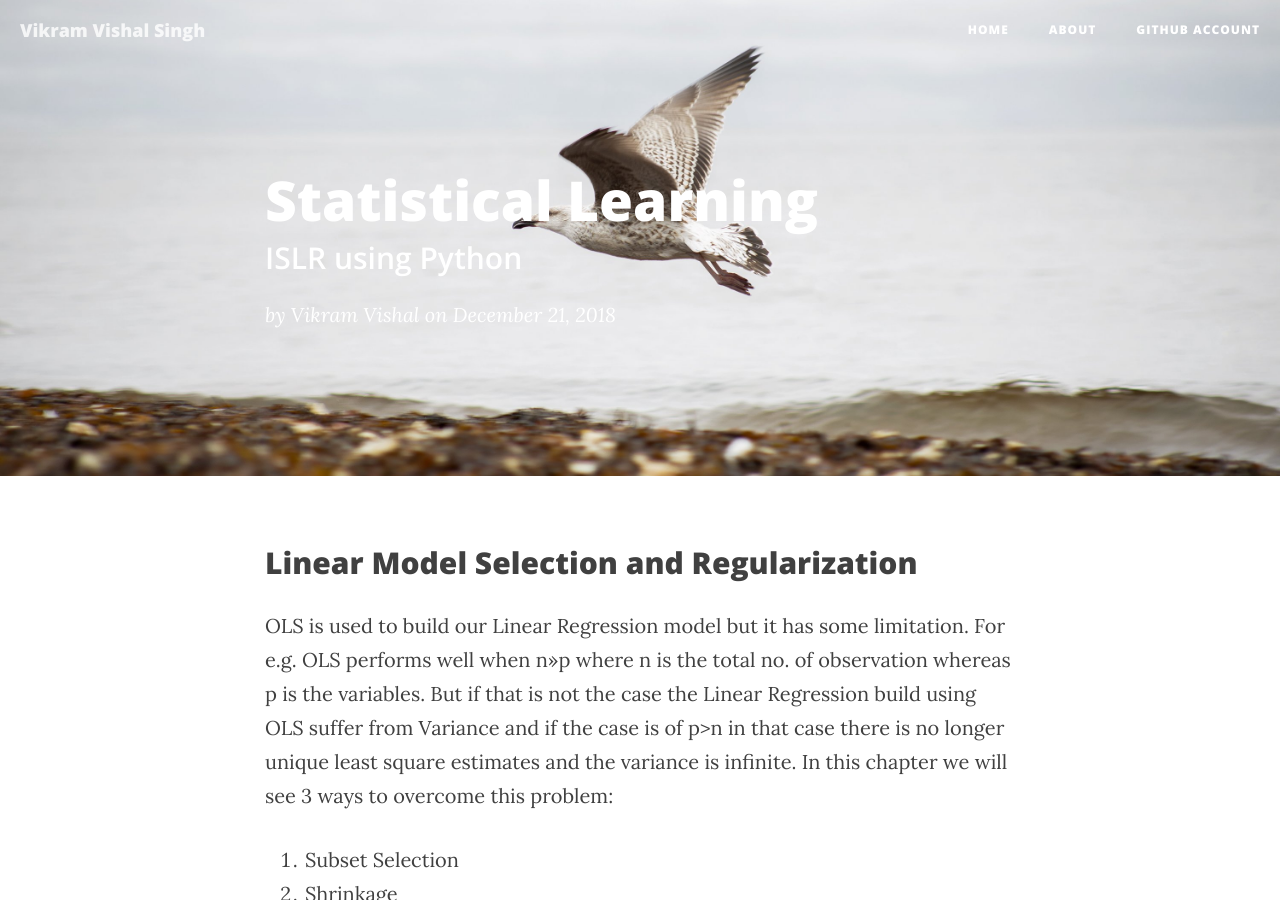
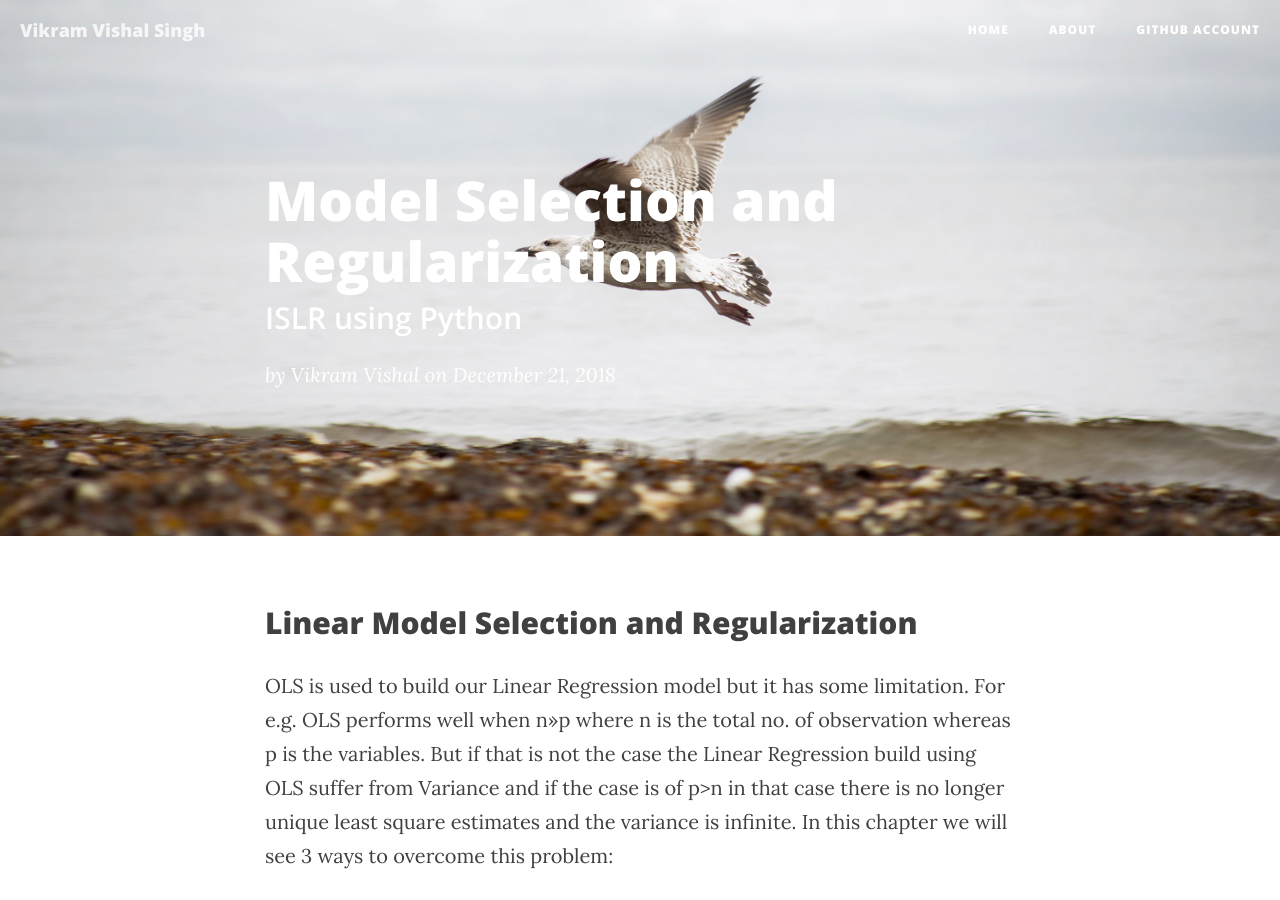
Before and after one commit to vvsbnmit/vvsbnmit.github.io, a Jekyll site: the page built from _posts/2018-12-21-Chapter-6.md, in a window 1280 px wide and 900 px high. Built offline with Jekyll 4.4.1, drawn with Linux system fonts in a browser that asks for light colours; nearby versions of some CDN libraries.

Commit message:
Update 2018-12-21-Chapter-6.md

```diff
--- a/_posts/2018-12-21-Chapter-6.md
+++ b/_posts/2018-12-21-Chapter-6.md
@@ -1,6 +1,6 @@
 ---
 layout:     post
-title:      "Statistical Learning"
+title:      "Model Selection and Regularization"
 subtitle:   "ISLR using Python"
 date:       2018-12-21 10:00:00
 author:     "Vikram Vishal"
```
